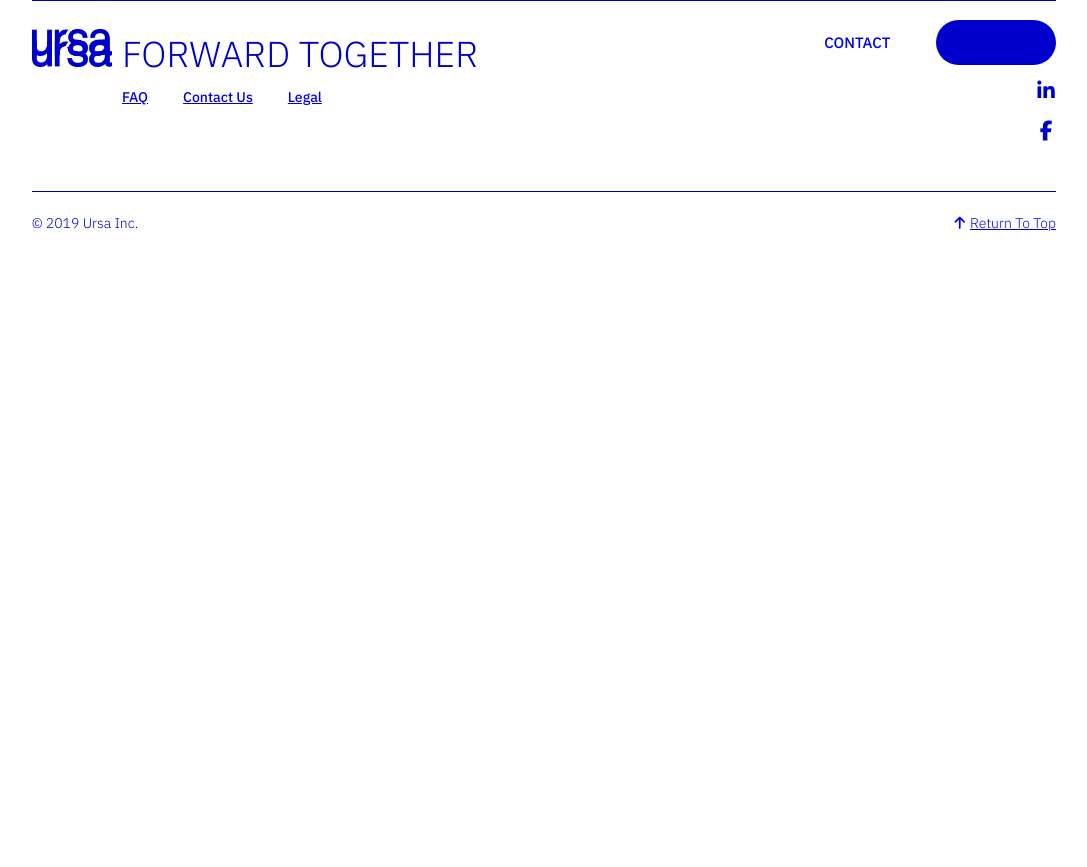
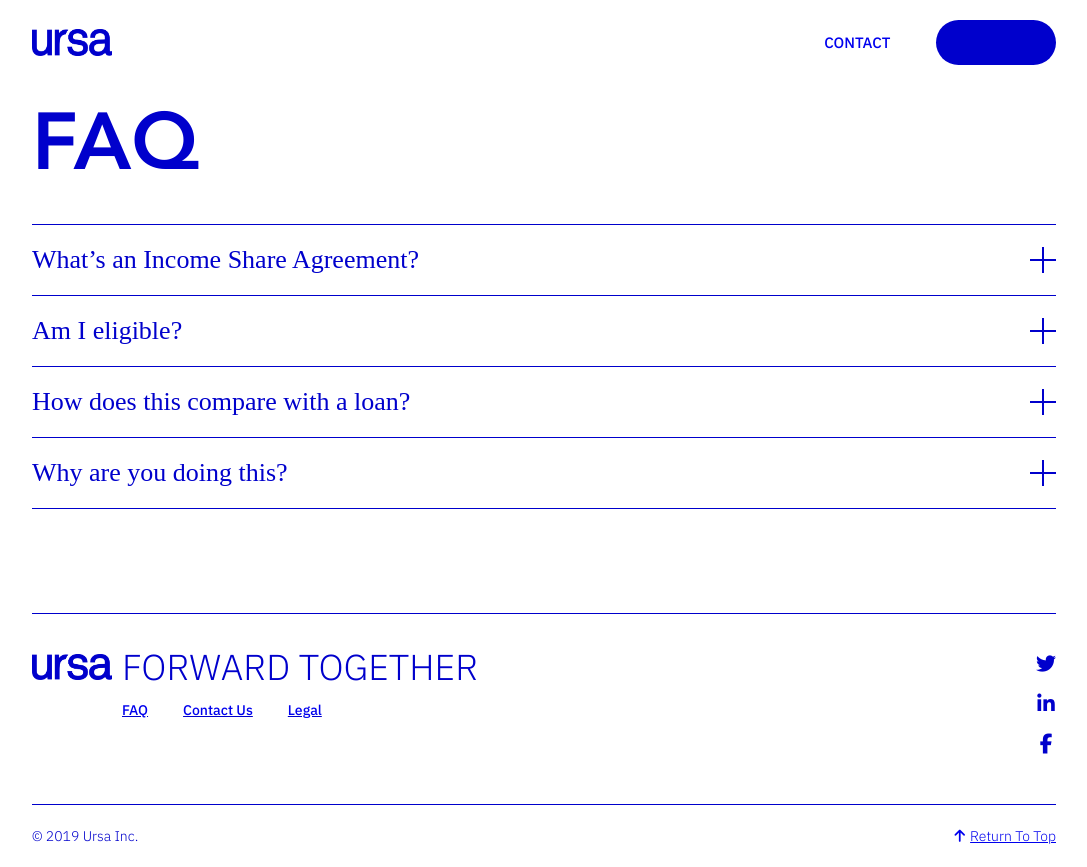
Before and after one commit to raewkl/ursa-website, a React (Create React App) app: page /faq in a window 1280 px wide. Shown: the whole page, without its empty margins (96-1183 px from the left). Before the commit the page ends 800 px from the top, so only its background shows below. Built offline with nearby package versions, Linux system fonts and the light colour scheme; a web font is replaced by a local one.

Commit message:
added FAQ w/ animations

```diff
--- a/src/App.js
+++ b/src/App.js
@@ -8,6 +8,7 @@ import Footer from "./Components/Footer";
 import LogIn from "./Components/LogIn";
 import Header from "./Components/Header";
 import Dashboard from "./Components/Dashboard";
+import Faq from "./Components/Faq";
 
 const provider = new firebase.auth.GoogleAuthProvider();
 const auth = firebase.auth();
@@ -17,8 +18,7 @@ class App extends Component {
     super();
     this.state = {
       user: null,
-      userId: null,
-      // change footer background based on location
+      userId: null
     };
   }
 
@@ -48,7 +48,15 @@ class App extends Component {
     // }
     // });
     // console.log("loading");
+
+    // this.accordionListener();
   }
+
+  componentWillUnmount() {
+    // this.accordionListener();
+  }
+
+
 
   updateUser = user => {
     this.setState({
@@ -121,6 +129,13 @@ class App extends Component {
             )}
           </Route>
 
+          <Route
+            path="/faq"
+            component={() => <Faq
+              footerWhite={this.footerWhite}
+              />}
+          />
+
           <Route path="/" component={() => <Footer />} />
         </div>
       </Router>
--- /dev/null
+++ b/src/Components/Faq.js
@@ -0,0 +1,159 @@
+import React, { Component } from "react";
+import { HashLink } from "react-router-hash-link";
+
+class Faq extends Component {
+  constructor() {
+    super();
+  }
+
+  componentDidMount() {
+    this.accordionListener();
+    this.props.footerWhite();
+  }
+
+  componentWillUnmount() {
+    this.accordionListener();
+  }
+
+  accordionListener = () => {
+    const acc = document.getElementsByClassName("accordion");
+
+    for (let i = 0; i < acc.length; i++) {
+      acc[i].addEventListener("click", () => this.accordionAnimation(acc[i]));
+    }
+  };
+
+  accordionAnimation = ele => {
+    let panel = ele.nextElementSibling;
+    let spinner = ele.lastChild;
+
+    if (panel.style.maxHeight) {
+      spinner.classList.remove("spinClockwise");
+      panel.style.maxHeight = null;
+      spinner.classList.add("spinCounter");
+    } else {
+      spinner.classList.remove("spinCounter");
+      panel.style.maxHeight = panel.scrollHeight + "px";
+      spinner.classList.add("spinClockwise");
+    }
+  };
+
+  render() {
+    return (
+      <div className="wrapper faqContainer">
+        <h1>FAQ</h1>
+
+        <ul className="questions">
+          <li>
+            <button className="questionSub accordion">
+              <div>
+                <h2>What’s an Income Share Agreement?</h2>
+              </div>
+              <div className="plusExpand">
+                <span className="horizontal"></span>
+                <span className="vertical"></span>
+              </div>
+            </button>
+            <div className="answer">
+              <p>
+                An Income Share Agreement or ISA is an alternative to loans to
+                pay for tuition. We’ll pay for your tuition upfront, and you pay
+                us back with a share of your income when you start working.
+                Education providers who work with us are agreeing to defer a
+                portion of tuition until you start working, so we’re all in this
+                together.
+              </p>
+              <p>An ISA has 4 key components:</p>
+              <ul className="isaComponents">
+                <li>
+                  <em>Minimum Threshold:</em> You only start paying when you
+                  earn more than this amount.
+                </li>
+                <li>
+                  <em>Income Share:</em> After graduation, this is the % of your
+                  earnings you agree to pay to the contract monthly, so long as
+                  you make more than the Minimum Threshold. Since it’s a
+                  percentage of what you make.
+                </li>
+                <li>
+                  <em>Payment Term:</em> This is the total lifetime of the
+                  contract. Your payment obligations end when the Payment Term
+                  ends (or if you hit the Payment Cap!)
+                </li>
+                <li>
+                  <em>Payment Cap:</em> This is defined as a multiple of the
+                  tuition amount covered. Unlike loans, this number will never
+                  grow. You will never pay us more than the Payment Cap.
+                </li>
+              </ul>
+            </div>
+          </li>
+          <li>
+            <button className="questionSub accordion">
+              <div>
+                <h2>Am I eligible?</h2>
+              </div>
+              <div className="plusExpand">
+                <span className="horizontal"></span>
+                <span className="vertical"></span>
+              </div>
+            </button>
+            <div className="answer">
+              <p>
+                We currently work with schools in Canada and the US. Check with
+                your education provider or hit us up here. You will also need to
+                be authorized to work in those countries.
+              </p>
+            </div>
+          </li>
+          <li>
+            <button className="questionSub accordion">
+              <div>
+                <h2>How does this compare with a loan?</h2>
+              </div>
+              <div className="plusExpand">
+                <span className="horizontal"></span>
+                <span className="vertical"></span>
+              </div>
+            </button>
+            <div className="answer">
+              <p>
+                We sometimes compare ISAs directly with loan APRs (annual
+                percentage rates), but that’s not entirely a great comparison
+                since APRs project growth of a balance and ISAs don’t grow. For
+                example, this could happen (graphs), or this (other graphs). So
+                you might end up paying us back more than the original amount of
+                tuition, but that will only happen if you’re doing really well!
+                At the end of the day, it’s a way for you to pay for tuition
+                without having to worry about the costs upfront.
+              </p>
+            </div>
+          </li>
+          <li>
+            <button className="questionSub accordion">
+              <div>
+                <h2>Why are you doing this?</h2>
+              </div>
+              <div className="plusExpand">
+                <span className="horizontal"></span>
+                <span className="vertical"></span>
+              </div>
+            </button>
+            <div className="answer">
+              <p>
+                We’re taking this on because the world is getting more and more
+                specialised and training and education are key. Life is
+                expensive as is, and for education, loans just don’t really make
+                sense. We think ISAs could really change the game on how we pay
+                for education in the future, putting investors on the same side
+                as students and letting education providers show accountability.
+              </p>
+            </div>
+          </li>
+        </ul>
+      </div>
+    );
+  }
+}
+
+export default Faq;
--- a/src/Components/Footer.js
+++ b/src/Components/Footer.js
@@ -1,4 +1,5 @@
 import React from "react";
+import { BrowserRouter as Router, Route, Link } from "react-router-dom";
 import { HashLink } from "react-router-hash-link";
 
 const Footer = props => {
@@ -17,7 +18,9 @@ const Footer = props => {
             </HashLink>
 
             <div className="footerText">
-              <p className="footMotto">Forward <span>Together</span></p>
+              <p className="footMotto">
+                Forward <span>Together</span>
+              </p>
               <div className="footerLinks">
                 <ul>
                   {/* <li>Company</li> */}
@@ -25,9 +28,18 @@ const Footer = props => {
                   <li>Help & Support</li> */}
                   {/* <li>Privacy Policy</li>
                   <li>Terms Of Use</li> */}
-                  <li><a href="#">FAQ</a></li>
-                  <li><a href="#contact">Contact Us</a></li>
-                  <li><a href="#">Legal</a></li>
+
+                  <li>
+                    <Link to="/faq" className="logIn">
+                      FAQ
+                    </Link>
+                  </li>
+                  <li>
+                    <a href="#contact">Contact Us</a>
+                  </li>
+                  <li>
+                    <a href="#">Legal</a>
+                  </li>
                 </ul>
               </div>
             </div>
--- a/src/Partials/App.scss
+++ b/src/Partials/App.scss
@@ -9,3 +9,4 @@
 @import "studentForm";
 @import "editStudents";
 @import "footer";
+@import "faq";
--- /dev/null
+++ b/src/Partials/_faq.scss
@@ -0,0 +1,119 @@
+.faqContainer {
+  padding: 13vh 0 13vh 0;
+  min-height: 73vh;
+}
+
+.questions {
+  margin-top: 5vh;
+
+  .questionSub {
+    display: flex;
+    justify-content: space-between;
+    align-items: center;
+  }
+
+  .plusExpand {
+    position: relative;
+    width: 26px;
+    height: 26px;
+    display: flex;
+    justify-content: center;
+    align-items: center;
+  }
+
+  .spinClockwise {
+    animation: spinClockwise 0.3s ease-out forwards;
+  }
+
+  @keyframes spinClockwise {
+      from {
+          transform: rotate(0deg);
+      }
+      to {
+          transform: rotate(135deg);
+      }
+  }
+
+  .spinCounter {
+      animation: spinCounter 0.3s ease-out forwards;
+  }
+
+   @keyframes spinCounter {
+      from {
+          transform: rotate(135deg);
+      }
+      to {
+          transform: rotate(0deg);
+      }
+  }
+
+  .horizontal,
+  .vertical {
+    display: block;
+    width: 26px;
+    height: 2px;
+    background-color: $colorOne;
+    position: absolute;
+  }
+
+  .vertical {
+    transform: rotate(90deg);
+  }
+
+  li {
+    padding: 20px 0;
+    border-top: 1px solid $colorOne;
+
+    &:last-child {
+      border-bottom: 1px solid $colorOne;
+    }
+  }
+
+  .answer {
+    max-height: 0;
+    overflow: hidden;
+    transition: max-height 0.3s ease-out;
+  }
+
+  button {
+    color: $colorOne;
+    background-color: rgba(0, 0, 0, 0);
+    width: 100%;
+    border: none;
+    margin: 0;
+    padding: 0;
+    text-transform: none;
+  }
+
+  h2 {
+    text-decoration: none;
+    text-align: left;
+    font-size: 1.3rem;
+    font-weight: 400;
+  }
+  p {
+    margin: 20px 0;
+    line-height: 1.6;
+  }
+
+  p,
+  li {
+    font-size: 0.8rem;
+  }
+
+  em {
+    font-weight: 600;
+  }
+
+  .isaComponents {
+    padding-left: 20px;
+
+    li {
+      margin: 15px 0 15px 15px;
+      padding: 0 0 0 10px;
+      border: none;
+      list-style-type: circle;
+      line-height: 1.6;
+    }
+  }
+}
--- a/src/Partials/_logIn.scss
+++ b/src/Partials/_logIn.scss
@@ -11,6 +11,7 @@
         display: flex;
         flex-direction: column;
         width: 100%;
+        padding-right: 0;
     }
 
     .upperFormLogIn {
```
